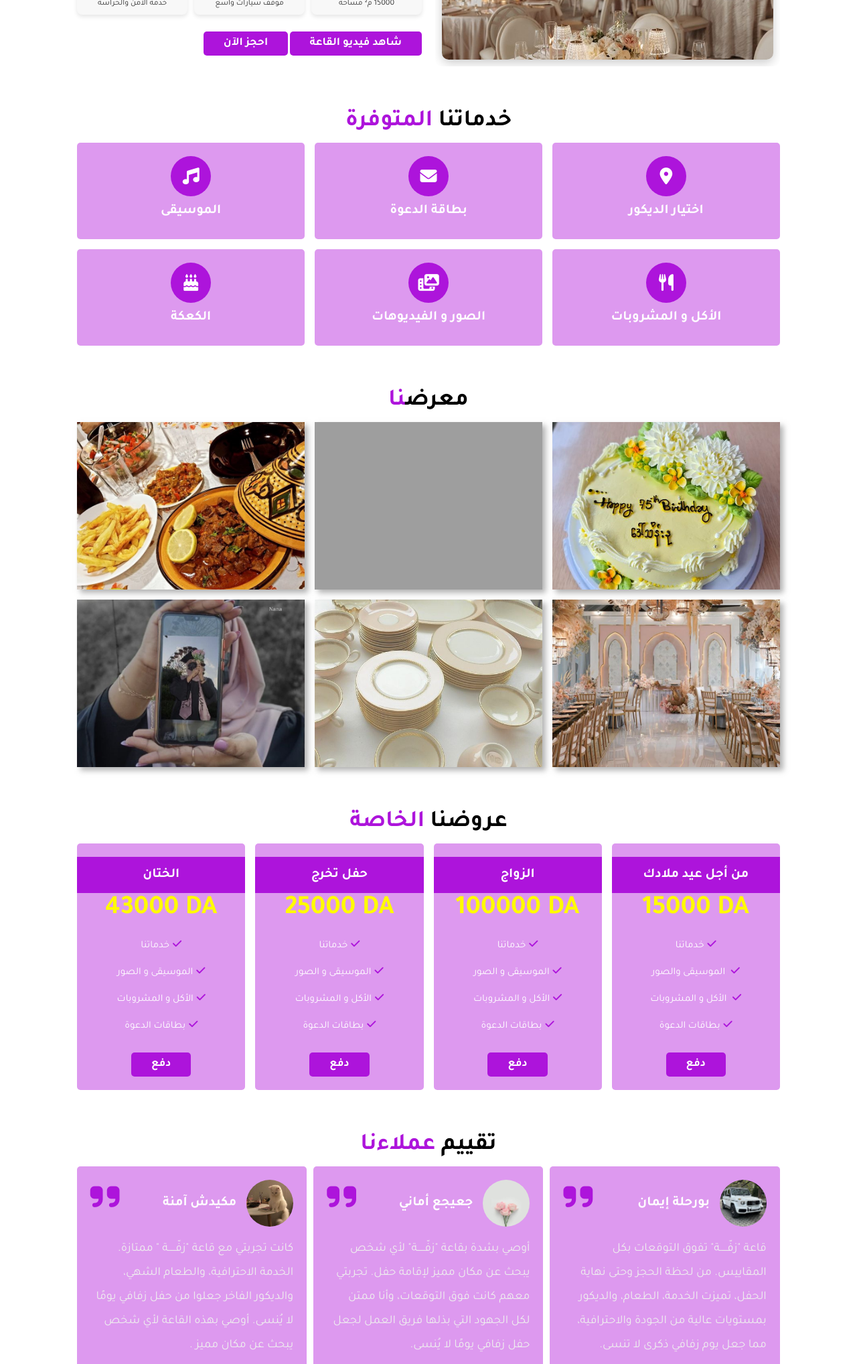
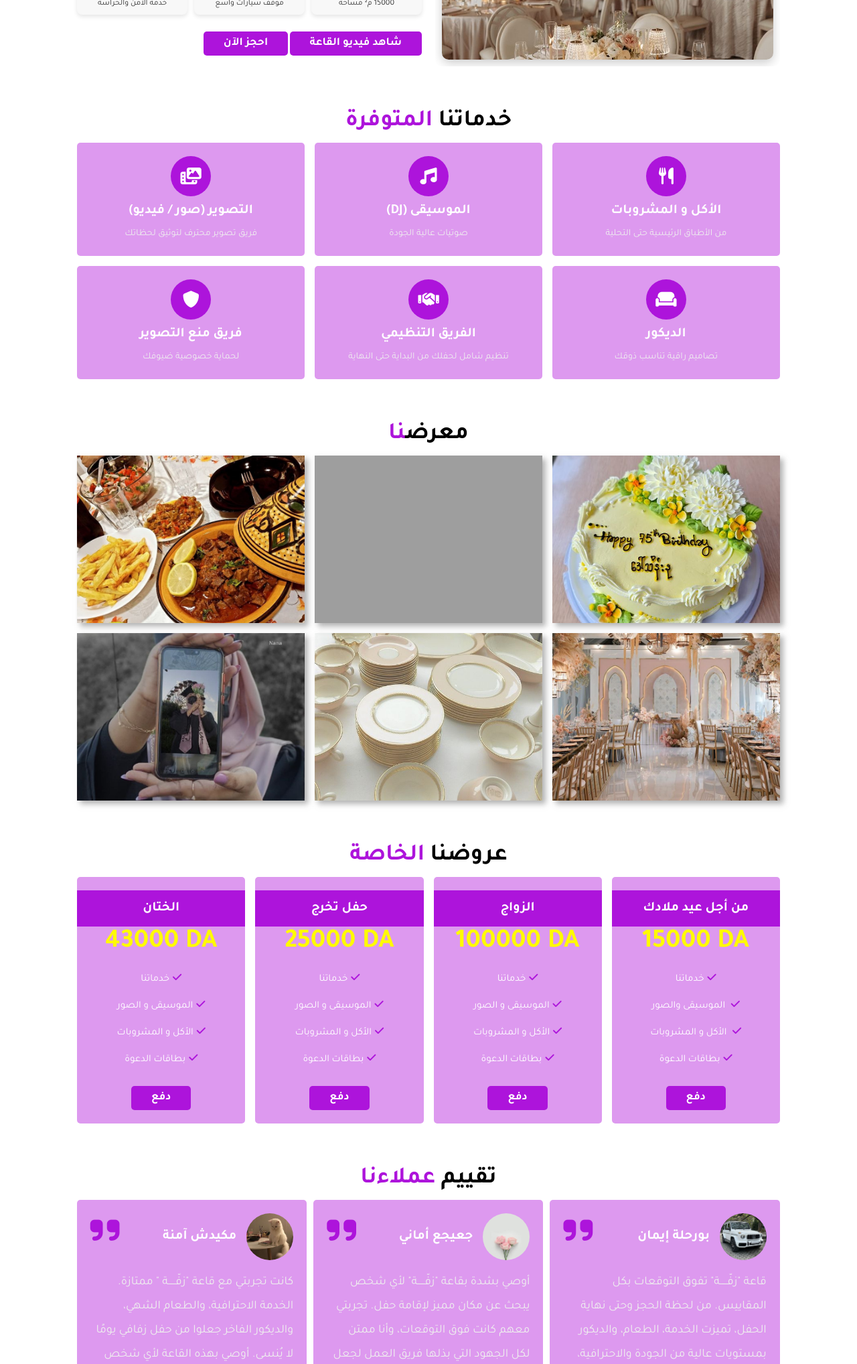
Before and after one commit to AminaMekideche/Zaffa, a PHP site: page / in a window 1280 px wide. Shown: the part 981-3017 px from the top of the page at 67% size. Run offline with PHP 8.4, Linux system fonts and the light colour scheme; some libraries are stand-ins or nearby versions; some web fonts are replaced; grey boxes are pictures that could not be loaded.

```diff
--- a/index.php
+++ b/index.php
@@ -98,33 +98,39 @@
 
         <div class="box-container">
             <div class="box">
-                <i class="fas fa-map-marker-alt"></i>
-                <h3>اختيار الديكور</h3>
-            </div>
-
-            <div class="box">
-                <i class="fas fa-envelope"></i>
-                <h3>بطاقة الدعوة</h3>
+                <i class="fas fa-utensils"></i>
+                <h3>الأكل و المشروبات</h3>
+                <p>من الأطباق الرئيسية حتى التحلية</p>
             </div>
 
             <div class="box">
                 <i class="fas fa-music"></i>
-                <h3>الموسيقى</h3>
-            </div>
-
-            <div class="box">
-                <i class="fas fa-utensils"></i>
-                <h3>الأكل و المشروبات</h3>
+                <h3>الموسيقى (DJ)</h3>
+                <p>صوتيات عالية الجودة</p>
             </div>
 
             <div class="box">
                 <i class="fas fa-photo-video"></i>
-                <h3>الصور و الفيديوهات</h3>
+                <h3>التصوير (صور / فيديو)</h3>
+                <p>فريق تصوير محترف لتوثيق لحظاتك</p>
             </div>
 
             <div class="box">
-                <i class="fas fa-birthday-cake"></i>
-                <h3>الكعكة</h3>
+                <i class="fas fa-solid fa-couch"></i>
+                <h3>الديكور</h3>
+                <p>تصاميم راقية تناسب ذوقك</p>
+            </div>
+
+            <div class="box">
+                <i class="fas fa-solid fa-handshake"></i>
+                <h3>الفريق التنظيمي</h3>
+                <p>تنظيم شامل لحفلك من البداية حتى النهاية</p>
+            </div>
+
+            <div class="box">
+                <i class="fas fa-solid fa-shield"></i>
+                <h3>فريق منع التصوير</h3>
+                <p>لحماية خصوصية ضيوفك</p>
             </div>
         </div>
 
```
